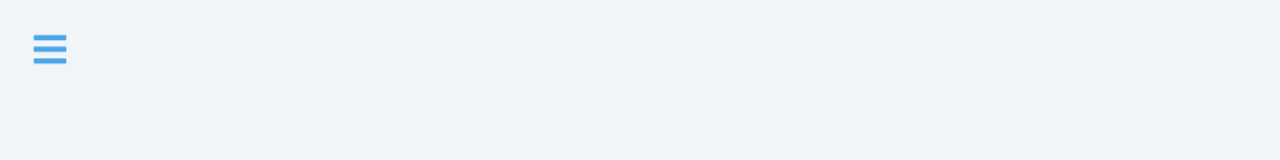
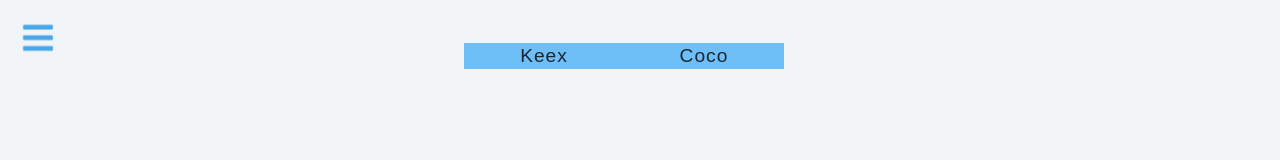
Before and after one commit to keexzus/project, a React (Create React App) app: page / in a window 1280 px wide. Shown: the top 160 px of the page. Built offline with nearby package versions, Linux system fonts and the light colour scheme.

Commit message:
top navbar

```diff
--- a/package.json
+++ b/package.json
@@ -9,7 +9,7 @@
     "axios": "^1.2.3",
     "react": "^18.2.0",
     "react-dom": "^18.2.0",
-    "react-icons": "^4.7.1",
+    "react-icons": "^4.8.0",
     "react-router-dom": "^6.7.0",
     "react-scripts": "^2.1.3",
     "web-vitals": "^2.1.4"
--- a/src/Components/SharedLayout.js
+++ b/src/Components/SharedLayout.js
@@ -3,6 +3,8 @@ import React from 'react';
 // import StyledNavbar from '../Components/StyledNavbar';
 import Navbar  from '../Components/Navbar';
 import HomeClick from './Home-Click.js'
+import Submenu from '../pages/Submenu.js';
+import TopNavbar from '../Components/TopNavbar';
 import '../index.css';
 import { AppProvider } from '../context'
 
@@ -12,9 +14,14 @@ const SharedLayout = () => {
     return (
         <>
         <AppProvider>
-        <HomeClick />
+
+         <HomeClick />
+          <TopNavbar />
+
          <Navbar />
+
          <Outlet />
+         <Submenu />
          </AppProvider>
 
         </>
--- /dev/null
+++ b/src/Components/TopNavbar.js
@@ -0,0 +1,45 @@
+import React from 'react';
+import { FaBars } from 'react-icons/fa';
+import { useGlobalContext } from '../context'
+
+const TopNavbar = () => {
+    const { openSubmenu, closeSubmenu } = useGlobalContext();
+    const displaySubmenu = (e) => {
+        const page = e.target.textContent;
+
+
+        const tempBtn = e.target.getBoundingClientRect();
+        const center = (tempBtn.left + tempBtn.right) / 2;
+        const bottom = tempBtn.bottom - 0.5;
+        openSubmenu (page, { center, bottom });
+    }
+    const handleSubmenu = (e) => {
+        if (!e.target.classList.contains('link-btn')){
+            closeSubmenu();
+        }
+    }
+    return (
+        <nav className='nav' onMouseOver={handleSubmenu}>
+            <div className='nav-center'>
+                {/* <div className='nav-header'>
+                </div> */}
+                <ul className='nav-links'>
+                    <li>
+                        <button className='link-btn' onMouseOver={displaySubmenu}>
+                            keex
+                        </button>
+                    </li>
+                    <li>
+                        <button className='link-btn' onMouseOver={displaySubmenu}>
+                            coco
+                        </button>
+                    </li>
+
+
+                </ul>
+            </div>
+        </nav>
+    )
+ }
+
+ export default TopNavbar
--- a/src/context.js
+++ b/src/context.js
@@ -1,9 +1,12 @@
 import React, { useState, useContext } from 'react'
-
+import sublinks from './data8';
 const AppContext = React.createContext();
 
 const AppProvider = ({ children }) => {
     const [ isSidebarOpen, setIsSidebarOpen ] = useState(false);
+    const [isSubmenuOpen, setIsSubmenuOpen] = useState(false);
+    const [location, setLocation] = useState({});
+    const [page, setPage] = useState({ page: '', links: [] });
 
     const openSidebar = () => {
         setIsSidebarOpen(true);
@@ -11,6 +14,15 @@ const AppProvider = ({ children }) => {
     const closeSidebar = () => {
         setIsSidebarOpen(false);
     };
+    const openSubmenu = (text, coordinates) => {
+        const page = sublinks.find((link) => link.page === text);
+        setPage(page);
+        setLocation(coordinates);
+        setIsSubmenuOpen(true);
+      };
+      const closeSubmenu = () => {
+        setIsSubmenuOpen(false);
+      };
 
     return (
         <AppContext.Provider
@@ -19,6 +31,13 @@ const AppProvider = ({ children }) => {
                 setIsSidebarOpen,
                 openSidebar,
                 closeSidebar,
+                isSubmenuOpen,
+                openSubmenu,
+                closeSubmenu,
+                page,
+                setPage,
+                location,
+                setLocation,
             }}
             >
                 {children}
--- /dev/null
+++ b/src/data8.js
@@ -0,0 +1,24 @@
+
+import React from 'react';
+import { SlSocialTwitter } from "react-icons/sl";
+import { SlPencil } from 'react-icons/sl'
+
+const sublinks = [
+    {
+        page:'keex',
+        links: [
+            {label:'Twitter', icon:<SlSocialTwitter />,  url:'https://twitter.com/keexzus' },
+            {label:'Blog', icon:<SlPencil />, url:'https://enriqueavalos.wordpress.com/'},
+        ],
+    },
+    {
+        page:'coco',
+        links: [
+            {label:'Twitter', icon:<SlSocialTwitter/>,  url:'https://twitter.com/ELCOCOLETZI'},
+            {label:'Blog', icon:<SlPencil />, url:'https://ericcocoletzi.com/'},
+        ],
+    },
+
+];
+
+export default sublinks;
--- a/src/index.css
+++ b/src/index.css
@@ -689,10 +689,10 @@ p {
 
 .sidebar {
   position: fixed;
-  top: 0;
+  top: 0rem;
   left: 0rem;
   width: 20%;
-  height: 100%;
+  height: 70%;
   padding: 1rem;
   font-family:'Courier New', Courier, monospace;
   background: var(--clr-white);
@@ -702,6 +702,7 @@ p {
   box-shadow: var(--clr-red-dark);
   transition: var(--transition);
   transform: translate(-100%);
+  z-index:1;
 }
 .show-sidebar {
   transform: translate(0);
@@ -715,8 +716,8 @@ main {
 }
 .sidebar-toggle {
   position: fixed;
-  top: 2rem;
-  left: 2rem;
+  top: 1.25rem;
+  left: 1.25rem;
   font-size: 2rem;
   background: transparent;
   border-color: transparent;
@@ -736,9 +737,128 @@ main {
     transform: scale(1);
   }
   50% {
-    transform: scale(1.5);
+    transform: scale(1.20);
   }
   100% {
     transform: scale(1);
   }
 }
+
+/* Top Navbar  */
+.nav {
+  top: 1rem;
+  height: 5rem;
+  width: 60%;
+  left:25%;
+  right:20%;
+  display: flex;
+  align-items: center;
+  justify-content: center;
+  background: transparent;
+  /* var(--clr-primary-7); */
+  /* border-radius: 5px 5px 5px 5px; */
+  /* background: transparent; */
+  position: relative;
+  z-index: 1;
+}
+.nav-center {
+  width: 70vw;
+  /* max-width: var(--max-width); */
+  max-width: 900px
+}
+.nav-header {
+  display: flex;
+  justify-content: space-between;
+  align-items: center;
+}
+
+/* Top Navbar buttons  */
+.nav-links {
+  display: block;
+  justify-self: center;
+  display: grid;
+  grid-template-columns: 1fr 1fr  1fr ;
+  text-align: center;
+  height: 100%;
+  display: grid;
+  align-items: center;
+}
+.nav-links li {
+  height: 100%;
+}
+.link-btn {
+  height: 100%;
+  background: var(--clr-primary-6);
+  border-color: transparent;
+  font-size: 1.2rem;
+  color: rgba(8, 8, 8, 0.836);
+  text-transform: capitalize;
+  letter-spacing: 1px;
+  width: 10rem;
+}
+
+/* Submenu  */
+
+.submenu {
+  background: var(--clr-white);
+  box-shadow: var(--dark-shadow);
+  position: absolute;
+  top: 4rem;
+  left: 50%;
+  transform: translateX(-50%);
+  z-index: 3;
+  display: none;
+  padding: 2rem;
+  border-radius: var(--radius);
+  transition: var(--transition);
+
+}
+.submenu::before {
+  content: '';
+  display: block;
+  width: 0;
+  height: 0;
+  border-left: 5px solid transparent;
+  border-right: 5px solid transparent;
+  border-bottom: 5px solid var(--clr-white);
+  position: absolute;
+  top: -5px;
+  left: 50%;
+  transform: translateX(-50%);
+
+}
+
+.submenu.show {
+  display: block;
+
+
+}
+
+.submenu-center {
+  display: grid;
+  gap: 0.25rem 2rem;
+}
+.col-2 {
+  grid-template-columns: repeat(2, 1fr);
+}
+.col-3 {
+  grid-template-columns: repeat(3, 1fr);
+}
+.col-4 {
+  grid-template-columns: repeat(4, 1fr);
+}
+.submenu h4 {
+  margin-bottom: 1.5rem;
+}
+.submenu-center a {
+  width: 10rem;
+  display: block;
+  color: var(--clr-grey-1);
+  text-transform: capitalize;
+  display: flex;
+  align-items: center;
+}
+.submenu-center svg {
+  color: var(--clr-grey-5);
+  margin-right: 1rem;
+}
--- /dev/null
+++ b/src/pages/Submenu.js
@@ -0,0 +1,48 @@
+import React, { useState, useRef, useEffect } from 'react'
+import { useGlobalContext } from '../context'
+
+const Submenu = () => {
+    const { isSubmenuOpen,
+            page:  {
+                page: page, links
+            },
+            location,
+            setLocation,
+        } = useGlobalContext()
+    const container = useRef(null)
+    const [columns, setColumns] = useState('col-2')
+    useEffect(() => {
+      setColumns('col-2')
+      const submenu = container.current;
+      const { center, bottom } = location;
+      submenu.style.left = `${center}px`
+      submenu.style.top = `${bottom}px`
+      if (links.length === 3) {
+        setColumns('col-3')
+      }
+      if (links.length > 3) {
+        setColumns('col-4')
+      }
+      }, [location, links])
+    return (
+      <aside className={`${isSubmenuOpen ? 'submenu show' : 'submenu'}`}  ref={container} >
+
+        <section>
+           <h4>{page}</h4>
+          <div className={`submenu-center  ${columns}`}>
+            {links.map((link, index) => {
+              const { url, icon, label } = link
+              return (
+                <a key={index} href={url}>
+                  {icon}
+                  {label}
+                </a>
+              )
+            })}
+          </div>
+        </section>
+      </aside>
+    )
+  }
+
+  export default Submenu
--- a/src/pages/Tabs.js
+++ b/src/pages/Tabs.js
@@ -2,10 +2,12 @@ import React, { useState } from 'react';
  import BookGenre from '../BookGenre.js';
 import Category from '../button-coco.js';
 import books from '../list-of-books.js';
+import { useGlobalContext } from '../context'
 
 const TabsHome = () => {
     const [ bookItem, setBookItem ] = useState(books);
     // const [ categories, setCategories ] = useState([])
+    const { closeSubmenu } = useGlobalContext()
 
     const filterItems = (category) => {
         if(category === 'all') {
@@ -17,7 +19,7 @@ const TabsHome = () => {
  }
     return(
         <main>
-            <section className='section'>
+            <section className='section' onMouseOver={closeSubmenu}>
                 <div >
                     <h2>Santanero Literature</h2>
         <Category filterItems={filterItems} />
```
Also changed, not shown: 1 other file (tests, documents, lock files or other folders).
